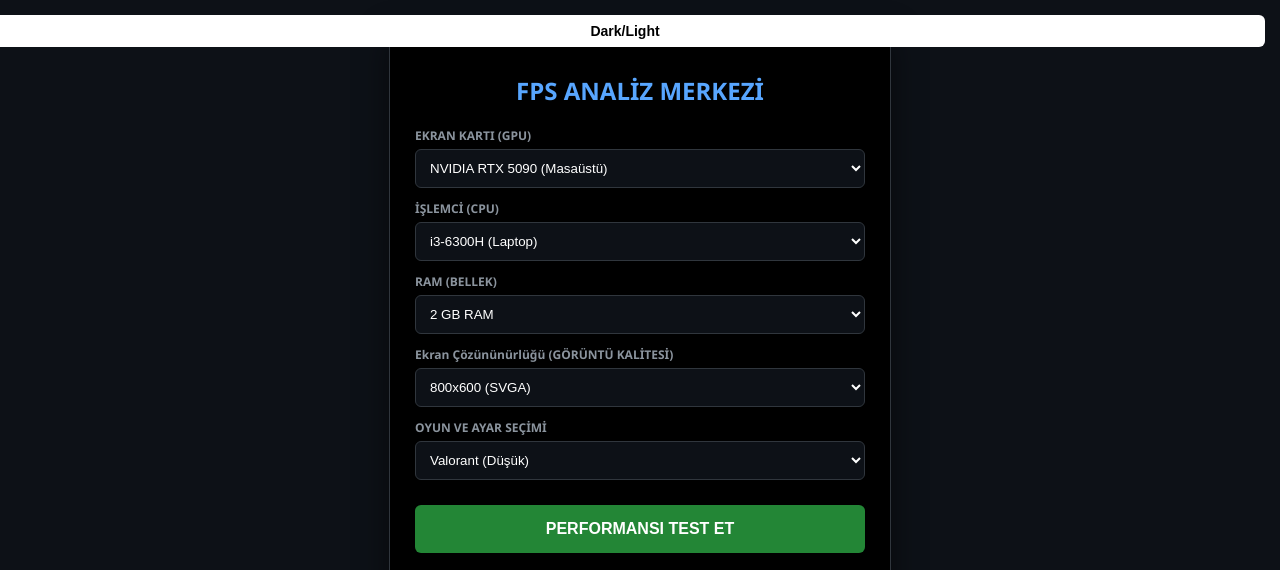
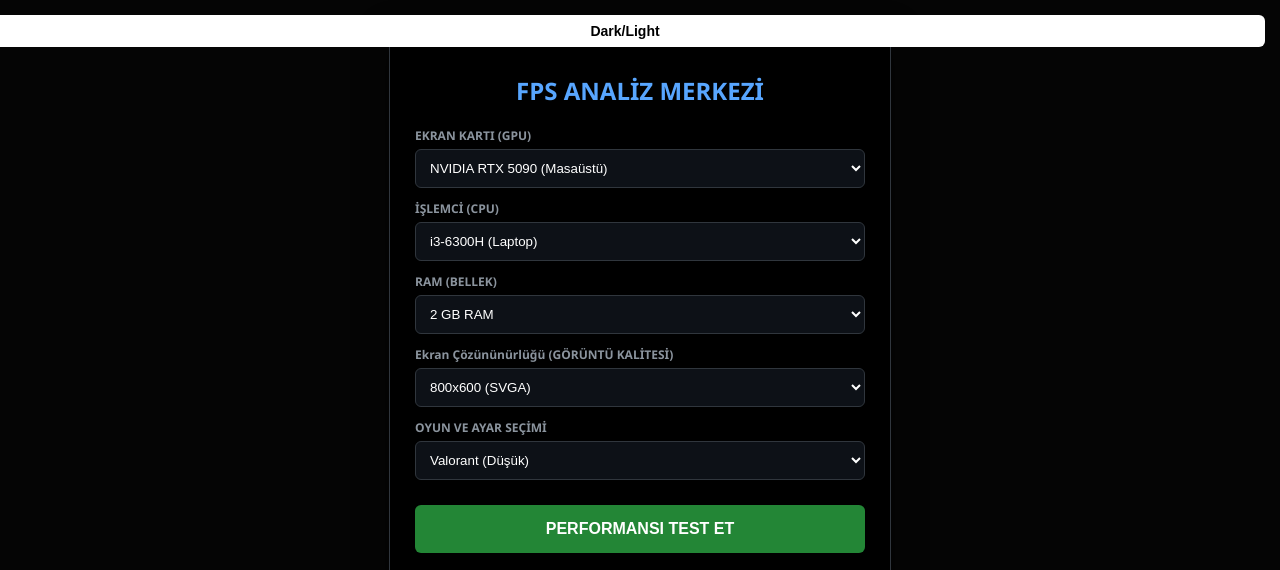
Before and after one commit to WaqnexTR/FPS_Hesaplama, a plain HTML site: page index.html in a window 1280 px wide. Shown: the top 570 px of the page. Drawn offline with Linux system fonts and the light colour scheme.

Commit message:
Update index.html

```diff
--- a/index.html
+++ b/index.html
@@ -151,6 +151,16 @@ body.light-mode .result-box {
     background-color: #000000 !important; /* Burayı tam siyah yaptık */
     border: 1px solid #30363d;
     color: #ffffff;
+}
+        /* Genel Arka Plan - Gece Modu */
+body {
+    background-color: #050505 !important;
+    transition: background-color 0.3s;
+}
+
+/* Genel Arka Plan - Gündüz Modu */
+body.light-mode {
+    background-color: #f0f0f0 !important;
 }
     </style>
 </head>
```
